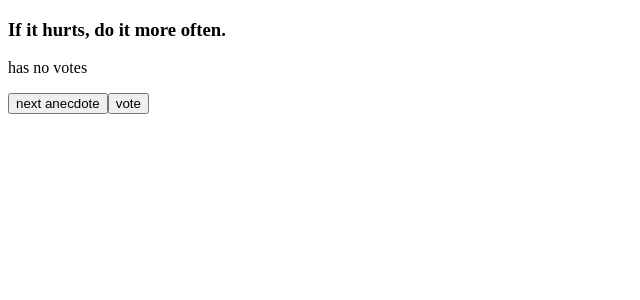
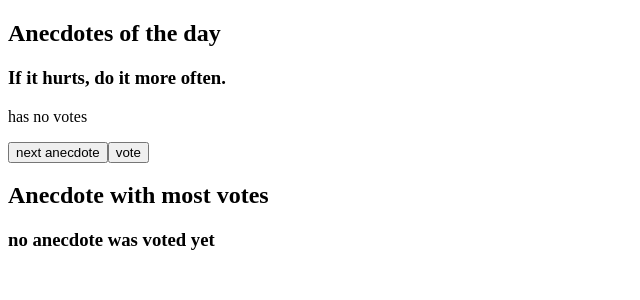
Before and after one commit to maialks/fullstack-open, a React (Vite) app in the folder Part 1/part1exercises/: page / in a window 1280 px wide. Shown: the top 300 px of the page, without its empty margins (0-640 px from the left). Built offline with nearby package versions, Linux system fonts and the light colour scheme.

Commit message:
exercise1.14

```diff
--- a/Part 1/part1exercises/src/App.jsx
+++ b/Part 1/part1exercises/src/App.jsx
@@ -27,18 +27,28 @@
       ...votes,
       [selected]: votes[selected] ? votes[selected] + 1 : 1
     });
-    console.log(votes)
   };
+
+  const getMostVoted = () => {
+    if (!Object.keys(votes)[0]) return false
+    const [key, value] = Object.entries(votes).reduce((acc, cur) => cur[1] > acc[1] ? cur : acc)
+    return [key, value]
+  }
+
 
   return (
     <div>
-      <h3>{anecdotes[selected]}</h3>
+      <Display title={"Anecdotes of the day"} body ={anecdotes[selected]}/>
       <p>has {votes[selected] ? votes[selected] : "no" } votes</p>
       <Button text ={"next anecdote"} onClick={nextAnecdote()}/>
       <Button text ={"vote"} onClick={registerVote()}/>
+      <Display title={"Anecdote with most votes"} body ={getMostVoted()? `${anecdotes[getMostVoted()[0]]}
+      has ${votes[getMostVoted()[0]]} votes` : "no anecdote was voted yet"}/>
     </div>
   )
 }
 
+const Display = (props) => <> <h2>{props.title}</h2><h3>{props.body}</h3></>
+
 const Button = (props) => <button onClick={props.onClick}>{props.text}</button>
 export default App
```
